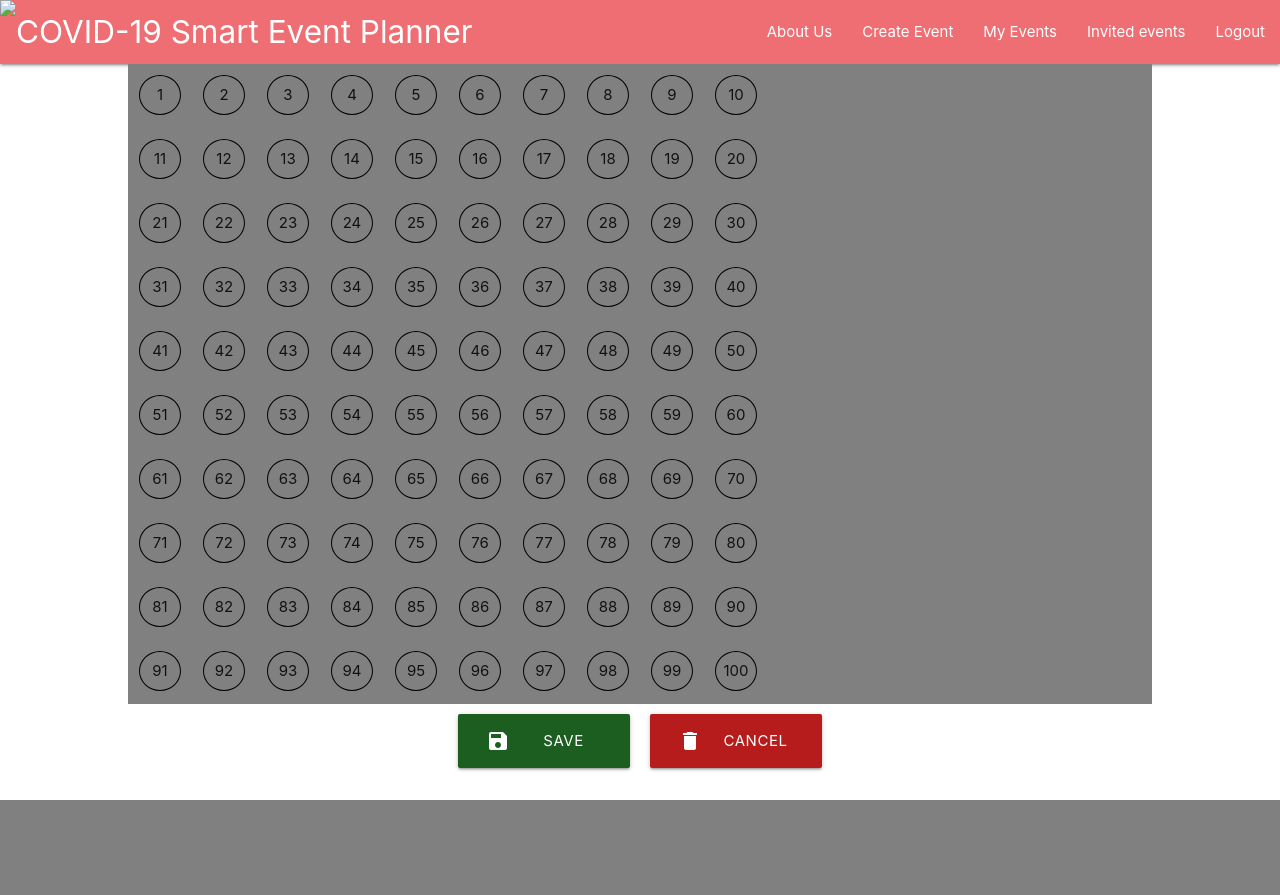
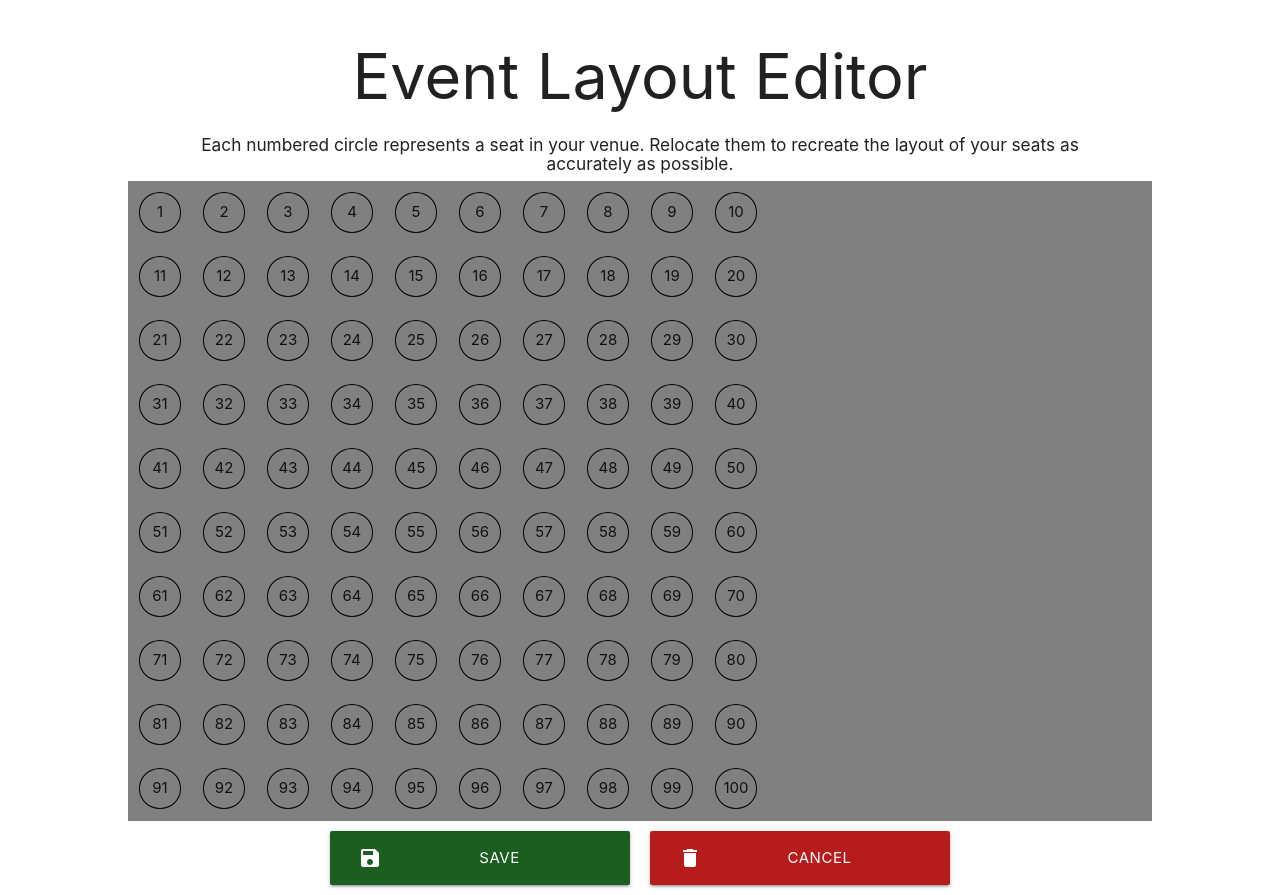
Before and after one commit to AHS-Open-Sorcery/Contact-Tracing, a Python web app: template app/templates/event-layout.html in a window 1280 px wide. Before the commit the page ends 800 px from the top, so only its background shows below. Run offline with Jinja, Linux system fonts and the light colour scheme; the template is opened without the code that fills it, so the values that code supplies are empty; some libraries are stand-ins or nearby versions.

Commit message:
Update Create Event and event layout pages

```diff
--- a/app/templates/event-layout.html
+++ b/app/templates/event-layout.html
@@ -18,29 +18,25 @@
     <script src="https://code.jquery.com/ui/1.12.1/jquery-ui.min.js"
             integrity="sha256-VazP97ZCwtekAsvgPBSUwPFKdrwD3unUfSGVYrahUqU=" crossorigin="anonymous"></script>
 </head>
-<nav id="nav">
-    <div class="nav-wrapper">
-        <a href="/index" class="brand-logo" title="Home"><img src="" alt="COVID-19 Smart Event Planner"/></a>
-        <ul id="nav-mobile" class="right hide-on-med-and-down">
-            <li><a href="/Contact-Tracing/about.html" title="Learn About Us">About Us</a></li>
-            <li><a href="/Contact-Tracing/create-event.html" title="Create an Event">Create Event</a></li>
-            <li><a href="/Contact-Tracing/view-events.html" title="Created Events">My Events</a></li>
-            <li><a href="/Contact-Tracing/invites.html" title="Created Events">Invited events</a></li>
-            <li><a href="/Contact-Tracing/logout.html" title="Logout">Logout</a></li>
-        </ul>
+<body>
+<main>
+    <div class="container center-align">
+        <h1>Event Layout Editor</h1>
+        <h6>Each numbered circle represents a seat in your venue. Relocate them to recreate the layout of your seats as accurately as possible.</h6>
     </div>
-</nav>
-<body>
 
     <section id="layout-editor-container">
         <div id="layout-editor">
 
         </div>
         <div id="layout-editor-buttons-container">
-        <a class="waves-effect waves-light btn-large green darken-4" id="save-button"><i class="material-icons left">save</i>Save</a>
-        <a class="waves-effect waves-light btn-large red darken-4" id="cancel-button"><i class="material-icons left">delete</i>Cancel</a>
+            <a class="waves-effect waves-light btn-large green darken-4" id="save-button"><i
+                    class="material-icons left">save</i>Save</a>
+            <a href="/" class="waves-effect waves-light btn-large red darken-4" id="cancel-button"><i
+                    class="material-icons left">delete</i>Cancel</a>
         </div>
     </section>
+</main>
 
 <script type="text/javascript" src="js/layout-general.js"></script>
 <script type="text/javascript" src="js/event-layout.js"></script>
--- a/app/templates/layout.html
+++ b/app/templates/layout.html
@@ -10,6 +10,8 @@
     <script src="https://use.fontawesome.com/812a2489b1.js"></script>
 
     <link rel="stylesheet" href="css/index.css">
+    <link rel="stylesheet" href="css/layout-general.css">
+    <link rel="stylesheet" href="css/event-layout.css">
     <link rel="stylesheet" href="https://cdnjs.cloudflare.com/ajax/libs/materialize/1.0.0/css/materialize.min.css">
 
     <script src="https://code.jquery.com/jquery-3.5.1.min.js"
--- a/static/css/layout-general.css
+++ b/static/css/layout-general.css
@@ -24,7 +24,7 @@ div.seat p {
 }
 
 #layout-editor-buttons-container {
-    width: 30%;
+    width: 50%;
     margin: 0 auto;
     text-align: center;
     display: flex;
```
Also changed, not shown: app/templates/create-event.html (+8 -8 lines). Lines whose indentation alone changed are shown as unchanged.
